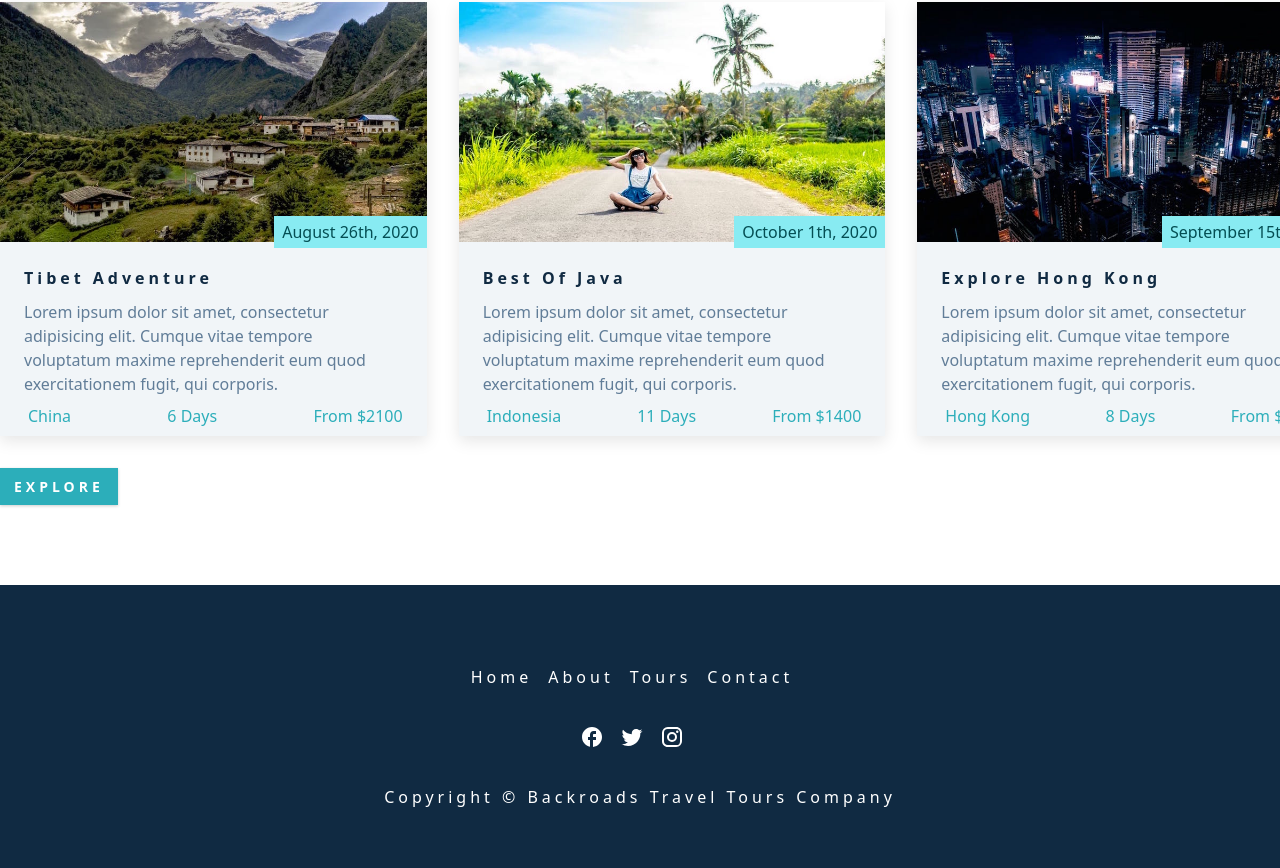
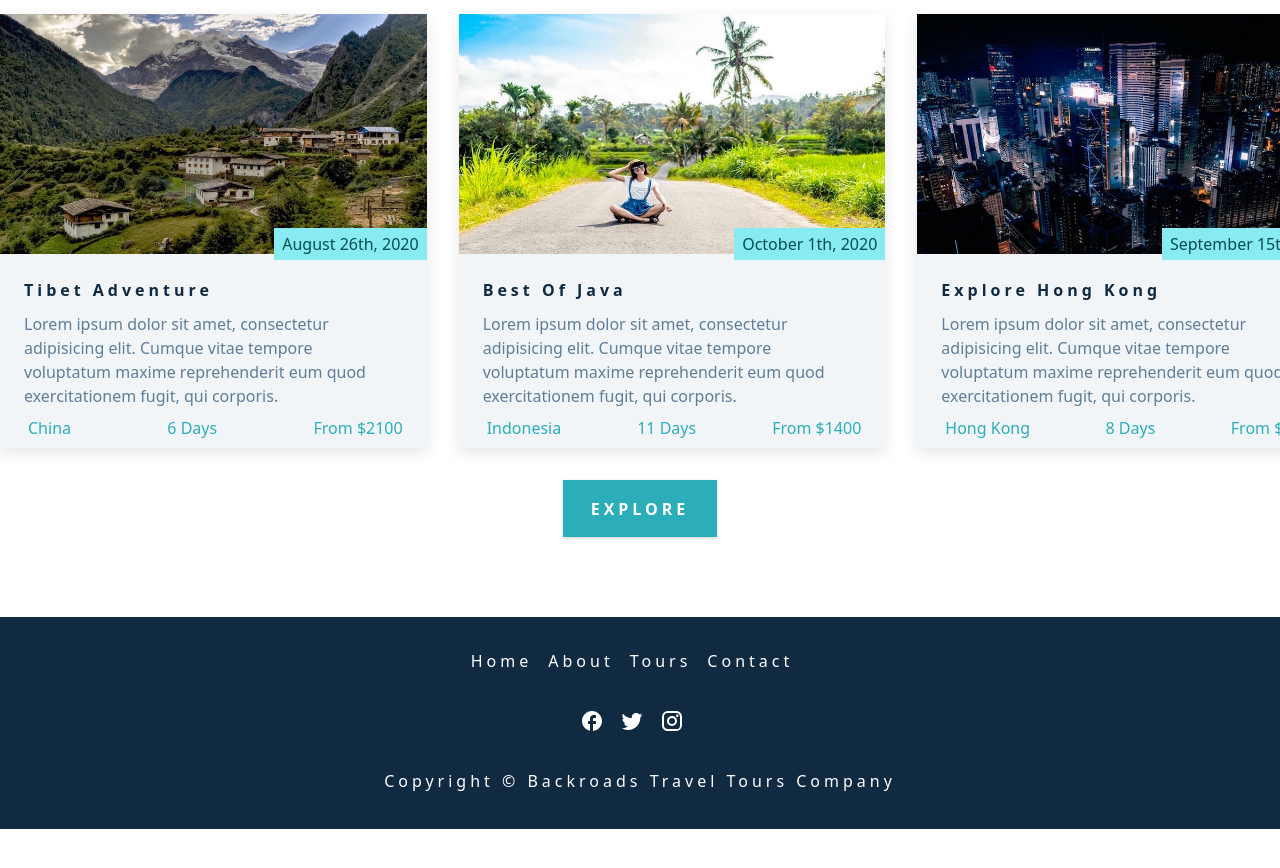
Before and after one commit to anamarijakukulj/react-libraries, a React (Vite) app in the folder react-libraries/: page / in a window 1280 px wide. Shown: the part 2093-2961 px from the top of the page. After the commit the page ends 2922 px from the top, so only its background shows below. Built offline with nearby package versions, Linux system fonts and the light colour scheme.

Commit message:
Update index.css

```diff
--- a/react-libraries/src/index.css
+++ b/react-libraries/src/index.css
@@ -101,6 +101,37 @@ h4 {
 p {
   margin-bottom: 1.25rem;
   color: var(--clr-grey-5);
+}
+
+form {
+  display: flex;
+  flex-direction: column;
+  align-items: start;
+  width: 30%;
+  margin-bottom: 4rem;
+}
+
+label {
+  font-size: 1rem;
+  font-weight: bold;
+  margin: 0.5rem 0 0.75rem;
+}
+
+input, textarea {
+  border: solid 2px var(--clr-primary-5);
+  width: 100%;
+  font-family: inherit;
+  font-size: 1rem;
+  padding: 0.25rem;
+  margin-bottom: 2rem;
+}
+
+input {
+  height: 2.5rem;
+}
+
+textarea {
+  height: 8rem;
 }
 
 .btn {
@@ -260,6 +291,17 @@ p {
   margin-bottom: 0.5rem;
 }
 
+#tours {
+  display: flex;
+  flex-direction: column;
+  align-items: center;
+}
+
+.tour-center {
+  margin: 0 auto;
+  max-width: 1350px;
+}
+
 .tour-card {
   transition: var(--transition);
   background: var(--clr-grey-10);
@@ -335,6 +377,8 @@ p {
 
 .tour-btn {
   text-align: center;
+  padding: 0.9rem 1.6rem;
+  font-size: 1rem;
 }
 
 .featured-center {
@@ -346,8 +390,7 @@ p {
 .footer {
   background: var(--clr-grey-1);
   text-align: center;
-  padding-left: 2rem;
-  padding-right: 2rem;
+  padding: 2rem 2rem 1rem;
 }
 
 .footer-links,
@@ -478,3 +521,22 @@ p {
   width: 100%;
   margin-top: 20rem;
 }
+
+.page {
+  margin-top: 4rem;
+}
+
+.page .section-title {
+  margin-bottom: 2rem;
+}
+
+.form-center {
+  display: flex;
+  flex-direction: column;
+  align-items: center;
+}
+
+.form-center p {
+  font-size: 1.25rem;
+  margin-bottom: 4rem;
+}
```
